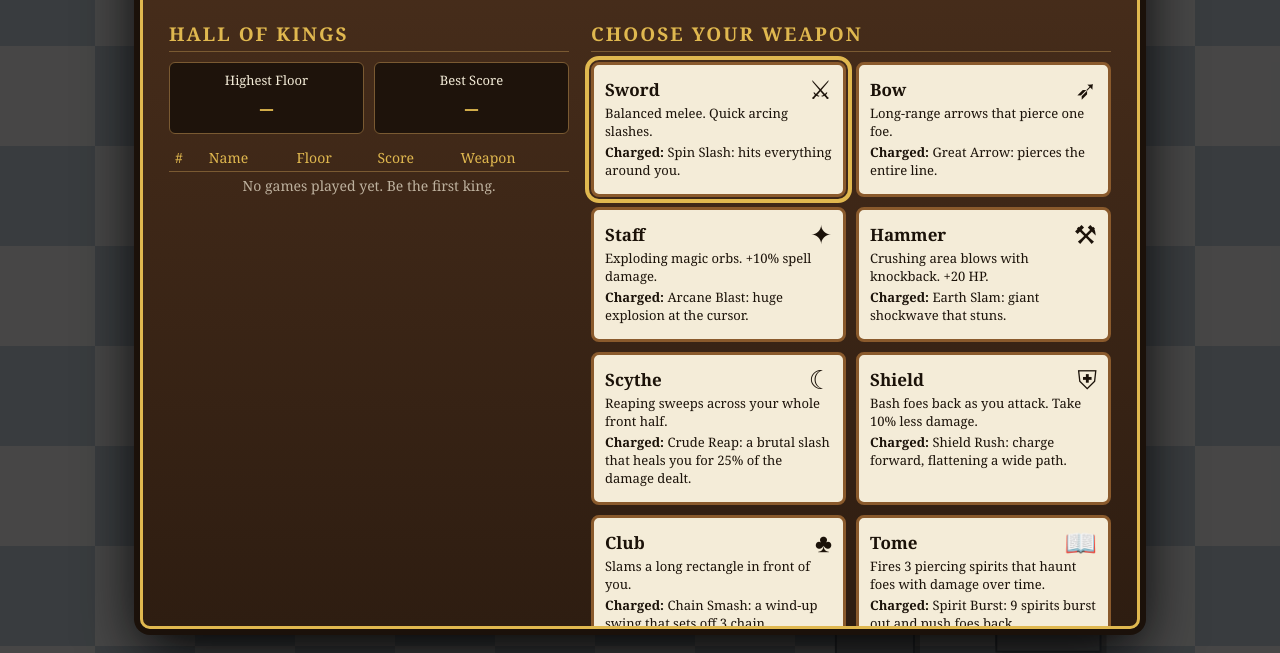
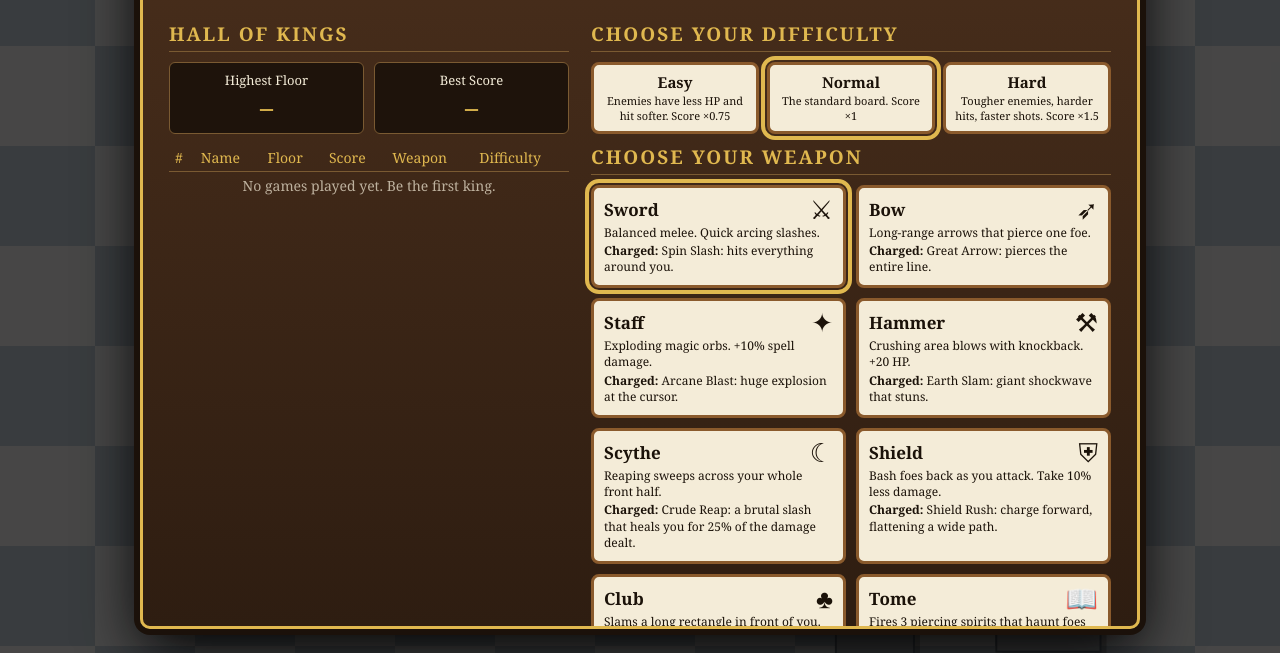
Before and after one commit to asegur12/Project-2-Slaughtermate, a website: page index.html in a window 1280 px wide. Shown: the part 147-800 px from the top of the page. Drawn offline with Linux system fonts and the light colour scheme.

Commit message:
Add difficulty picker, scoreboard difficulty column and Space hint
The menu now offers Easy/Normal/Hard before a run (R27); the final
score is multiplied by the difficulty's score factor so harder runs rank
higher on the shared Hall of Kings, and each saved run records its
difficulty (older saves show Normal). Controls text mentions the Space
dash, spell cards show wind-up times, and the shop button names the
next floor.

Co-Authored-By: Claude Opus 5.5 <noreply@anthropic.com>

```diff
--- a/index.html
+++ b/index.html
@@ -50,6 +50,9 @@ input{font:16px Georgia;padding:6px 10px;border-radius:6px;border:2px solid var(
 .stats{display:grid;grid-template-columns:repeat(3,1fr);gap:8px;margin:12px 0}
 .stats div{background:#1e130b;border:1px solid #7a5a32;border-radius:6px;padding:8px;text-align:center;font-size:13px}
 .stats b{display:block;font-size:22px;color:var(--gold)}
+.diffs{display:grid;grid-template-columns:repeat(3,1fr);gap:8px;margin-bottom:6px}
+.diffs .card{padding:7px 9px;text-align:center}.diffs .card h3{font-size:15px;margin:0}.diffs .card p{font-size:11px;margin:2px 0 0}
+#weapons .card{padding:8px 10px}#weapons .card p{font-size:12px;margin:0 0 2px}
 .eq{display:inline-block;margin:4px;padding:6px 10px;background:#1e130b;border:2px solid #7a5a32;border-radius:6px;font-size:14px}
 </style>
 </head>
@@ -64,15 +67,17 @@ input{font:16px Georgia;padding:6px 10px;border-radius:6px;border:2px solid var(
       <div>
         <h2>HALL OF KINGS</h2>
         <div class="best"><div>Highest Floor<b id="bestFloor">–</b></div><div>Best Score<b id="bestScore">–</b></div></div>
-        <table><thead><tr><th>#</th><th>Name</th><th>Floor</th><th>Score</th><th>Weapon</th></tr></thead><tbody id="scores"></tbody></table>
+        <table><thead><tr><th>#</th><th>Name</th><th>Floor</th><th>Score</th><th>Weapon</th><th>Difficulty</th></tr></thead><tbody id="scores"></tbody></table>
       </div>
       <div>
+        <h2>CHOOSE YOUR DIFFICULTY</h2>
+        <div id="difficulty" class="diffs"></div>
         <h2>CHOOSE YOUR WEAPON</h2>
         <div id="weapons" class="grid2"></div>
       </div>
     </div>
     <button class="btn" id="startBtn">BEGIN THE GAME</button>
-    <div class="controls">WASD move · Left click attack · Hold left click to charge, release to unleash · 1 2 3 cast spells · Esc pause<br>
+    <div class="controls">WASD move · Space dash · Left click attack · Hold left click to charge, release to unleash · 1 2 3 cast spells · Esc pause<br>
     Survive each floor, slay the giant checkered boss, get promoted, shop, repeat. Beat the King on Floor 6 to win.</div>
   </div>
 </div>
@@ -1068,7 +1073,8 @@ function updatePlayer(dt){
 }
 
 /* ================= UI: MENUS ================= */
-let selWeapon='sword';
+let selWeapon='sword',selDifficulty='normal';
+const DIFF_DESC={easy:'Enemies have less HP and hit softer. Score ×0.75',normal:'The standard board. Score ×1',hard:'Tougher enemies, harder hits, faster shots. Score ×1.5'};
 function hideAll(){for(const id of ['menu','levelup','replace','shop','pause','end'])$(id).classList.add('hidden');}
 function loadScores(){try{return JSON.parse(localStorage.getItem('slaughtermate_scores')||'[]');}catch(e){return [];}}
 function saveScores(a){try{localStorage.setItem('slaughtermate_scores',JSON.stringify(a));}catch(e){}}
@@ -1077,15 +1083,18 @@ function showMenu(){
  const sc=loadScores();
  $('bestFloor').textContent=sc.length?Math.max(...sc.map(s=>s.floor))+(sc.some(s=>s.won)?' ♔':''):'–';
  $('bestScore').textContent=sc.length?Math.max(...sc.map(s=>s.score)).toLocaleString():'–';
- $('scores').innerHTML=sc.length?sc.map((s,i)=>`<tr><td>${i+1}</td><td>${esc(s.name)}${s.won?' ♔':''}</td><td>${s.floor}</td><td>${s.score.toLocaleString()}</td><td>${esc(s.weapon)}</td></tr>`).join('')
-  :'<tr><td colspan="5" style="text-align:center;opacity:.7">No games played yet. Be the first king.</td></tr>';
+ $('scores').innerHTML=sc.length?sc.map((s,i)=>`<tr><td>${i+1}</td><td>${esc(s.name)}${s.won?' ♔':''}</td><td>${s.floor}</td><td>${s.score.toLocaleString()}</td><td>${esc(s.weapon)}</td><td>${esc(s.difficulty||'Normal')}</td></tr>`).join('')
+  :'<tr><td colspan="6" style="text-align:center;opacity:.7">No games played yet. Be the first king.</td></tr>';
+ const db=$('difficulty');db.innerHTML='';
+ for(const k in DIFFICULTY){const d=document.createElement('div');d.className='card stat'+(k===selDifficulty?' sel':'');
+  d.innerHTML=`<h3>${DIFFICULTY[k].name}</h3><p>${DIFF_DESC[k]}</p>`;d.onclick=()=>{selDifficulty=k;showMenu();};db.appendChild(d);}
  const wb=$('weapons');wb.innerHTML='';
  for(const k in WEAPONS){const w=WEAPONS[k],d=document.createElement('div');d.className='card stat'+(k===selWeapon?' sel':'');
   d.innerHTML=`<span class="ico">${w.ico}</span><h3>${w.name}</h3><p>${w.desc}</p><p><b>Charged:</b> ${w.cdesc}</p>`;
   d.onclick=()=>{selWeapon=k;showMenu();};wb.appendChild(d);}
  $('menu').classList.remove('hidden');
 }
-$('startBtn').onclick=()=>newRun(selWeapon);
+$('startBtn').onclick=()=>newRun(selWeapon,selDifficulty);
 function setPaused(on){if(on){G.state='paused';mouse.down=false;$('pause').classList.remove('hidden');}else{G.state='play';$('pause').classList.add('hidden');}}
 $('resumeBtn').onclick=()=>setPaused(false);
 $('quitBtn').onclick=()=>{$('pause').classList.add('hidden');G.state='play';endRun(false);};
@@ -1093,7 +1102,7 @@ function resume(){G.state='play';mouse.down=false;P.holdT=0;}
 function spellCardHTML(id,extra){
  const s=SPELL_BY_ID[id],own=P.spells.find(x=>x&&x.id===id);
  return `<span class="badge" style="background:${TIER_COL[s.tier]}">Tier ${s.tier}</span> <span class="badge" style="background:${EL_COL[s.el]}">${s.el}</span>
-  <h3>${s.name}${own?' <small>(Lv '+own.lvl+' → '+(own.lvl+1)+')</small>':''}</h3><p>${s.desc}</p><p style="opacity:.7">Cooldown ${s.cd}s${s.dmg?' · Power '+s.dmg:''}</p>${extra||''}`;
+  <h3>${s.name}${own?' <small>(Lv '+own.lvl+' → '+(own.lvl+1)+')</small>':''}</h3><p>${s.desc}</p><p style="opacity:.7">Cooldown ${s.cd}s${s.dmg?' · Power '+s.dmg:''}${s.windup?' · Wind-up '+s.windup+'s':''}</p>${extra||''}`;
 }
 function openLevelUp(){
  G.state='levelup';mouse.down=false;
@@ -1142,7 +1151,7 @@ function renderShop(){
   <h2>RELICS & POTIONS</h2><div class="cards3 four" id="shItems"></div>
   <h2>YOUR SPELLS</h2><div class="row">${P.spells.map((s,i)=>`<span class="eq">${i+1}: ${s?SPELL_BY_ID[s.id].name+' Lv'+s.lvl:'— empty —'}</span>`).join('')}</div>
   <div class="row"><button class="btn small" id="shRe">Reroll scrolls (${S.reroll}g)</button></div>
-  <button class="btn" id="shGo">ADVANCE TO FLOOR ${f+1} ▶</button></div>`;
+  <button class="btn" id="shGo">ADVANCE TO FLOOR ${f+1}: ${themeFor(f+1).name.toUpperCase()} ▶</button></div>`;
  const sb=$('shSpells');
  S.spells.forEach((id,i)=>{const s=SPELL_BY_ID[id],price=SPELL_PRICE[s.tier],sold=S.sold[i],d=document.createElement('div');
   d.className='card t'+s.tier+(sold||P.gold<price?' dis':'');
@@ -1166,7 +1175,7 @@ function getName(){try{return localStorage.getItem('slaughtermate_name')||'Playe
 function endRun(won){
  if(G.state==='over')return;
  G.state='over';mouse.down=false;
- const final=G.score+(G.floor-1)*1000+P.level*50+(won?10000:0);G.final=final;
+ const final=Math.round((G.score+(G.floor-1)*1000+P.level*50+(won?10000:0))*diff().score);G.final=final;
  const m=Math.floor(G.runTime/60),s=Math.floor(G.runTime%60);
  const el=$('end');
  el.innerHTML=`<div class="panel" style="max-width:640px;text-align:center">
@@ -1174,12 +1183,13 @@ function endRun(won){
   <p class="sub">${won?'You rose from a lowly pawn to rule the entire board.':'Your '+FORM_NAMES[P.form]+' was taken on Floor '+G.floor+'.'}</p>
   <div class="stats"><div>Score<b>${final.toLocaleString()}</b></div><div>Floor<b>${G.floor}${won?' ♔':''}</b></div><div>Kills<b>${G.kills}</b></div>
   <div>Level<b>${P.level}</b></div><div>Weapon<b>${WEAPONS[G.weapon].name}</b></div><div>Time<b>${m}:${String(s).padStart(2,'0')}</b></div></div>
+  <p class="sub">Difficulty: ${diff().name} (score ×${diff().score})</p>
   <p>Name for the Hall of Kings: <input id="nameIn" maxlength="14" value="${esc(getName())}"></p>
   <button class="btn" id="saveBtn">SAVE & RETURN</button></div>`;
  $('saveBtn').onclick=()=>{
   const name=($('nameIn').value||'Player').trim().slice(0,14)||'Player';
   try{localStorage.setItem('slaughtermate_name',name);}catch(e){}
-  const sc=loadScores();sc.push({name,floor:G.floor,score:final,weapon:WEAPONS[G.weapon].name,won,date:Date.now()});
+  const sc=loadScores();sc.push({name,floor:G.floor,score:final,weapon:WEAPONS[G.weapon].name,difficulty:diff().name,won,date:Date.now()});
   sc.sort((a,b)=>b.score-a.score);saveScores(sc.slice(0,10));showMenu();
  };
  setTimeout(()=>el.classList.remove('hidden'),won?600:900);
```
